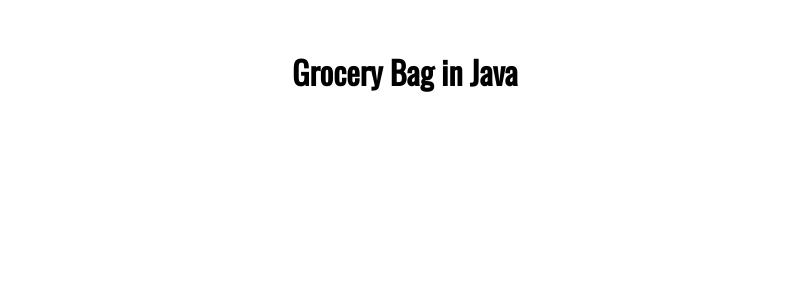
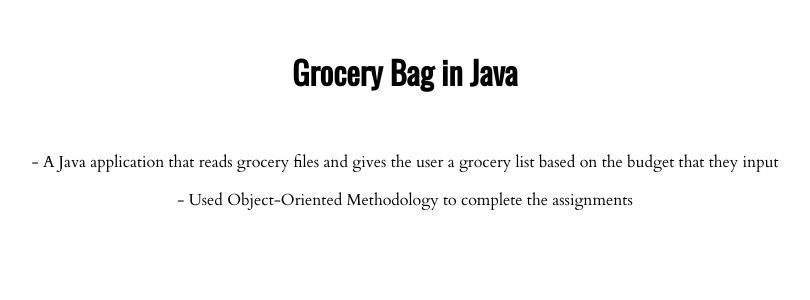
Before and after one commit to tristan-lorenzo21/CMPE-131, a PHP site: page /Projects/prj2.html in a window 1280 px wide. Shown: the top 300 px of the page, without its empty margins (235-1045 px from the left). Run offline with PHP 8.4, Linux system fonts and the light colour scheme.

Commit message:
Added project descriptions

```diff
--- a/Homework1/Projects/prj2.html
+++ b/Homework1/Projects/prj2.html
@@ -13,5 +13,14 @@
 
     <h1 class="title">Grocery Bag in Java</h1>
 
+    <div class="description">
+        <p>
+            - A Java application that reads grocery files and gives the user a grocery list based on the budget that they input
+        </p>
+        <p>
+            - Used Object-Oriented Methodology to complete the assignments
+        </p>
+    </div>
+
 </body>
 </html>
--- a/Homework1/index.html
+++ b/Homework1/index.html
@@ -11,7 +11,7 @@
 </head>
 <body>
 
-    <h1 class="title">Tristan Lorenzo Homework 1</h1>
+    <h1 class="title">Tristan Lorenzo</h1>
 
     <div class="cropped-image">
         <img src="external_files/portrait2.jpg" alt="Self Portrait">
--- a/Homework1/main.css
+++ b/Homework1/main.css
@@ -86,8 +86,6 @@ a.button {
 }
 
 .dropdown {
-    /* position: relative; */
-    /* display: inline-block; */
     text-align: center;
 }
 
@@ -111,3 +109,13 @@ a.button {
 }
 
 .show {display: block;}
+
+.description {
+    margin: auto;
+    text-align: center;
+}
+
+.project-image {
+    margin: auto;
+    display: block;
+}
```
Also changed, not shown: Homework1/Projects/prj1.html (+13 -0 lines), Homework1/external_files/polaroid-project.JPG (added).
